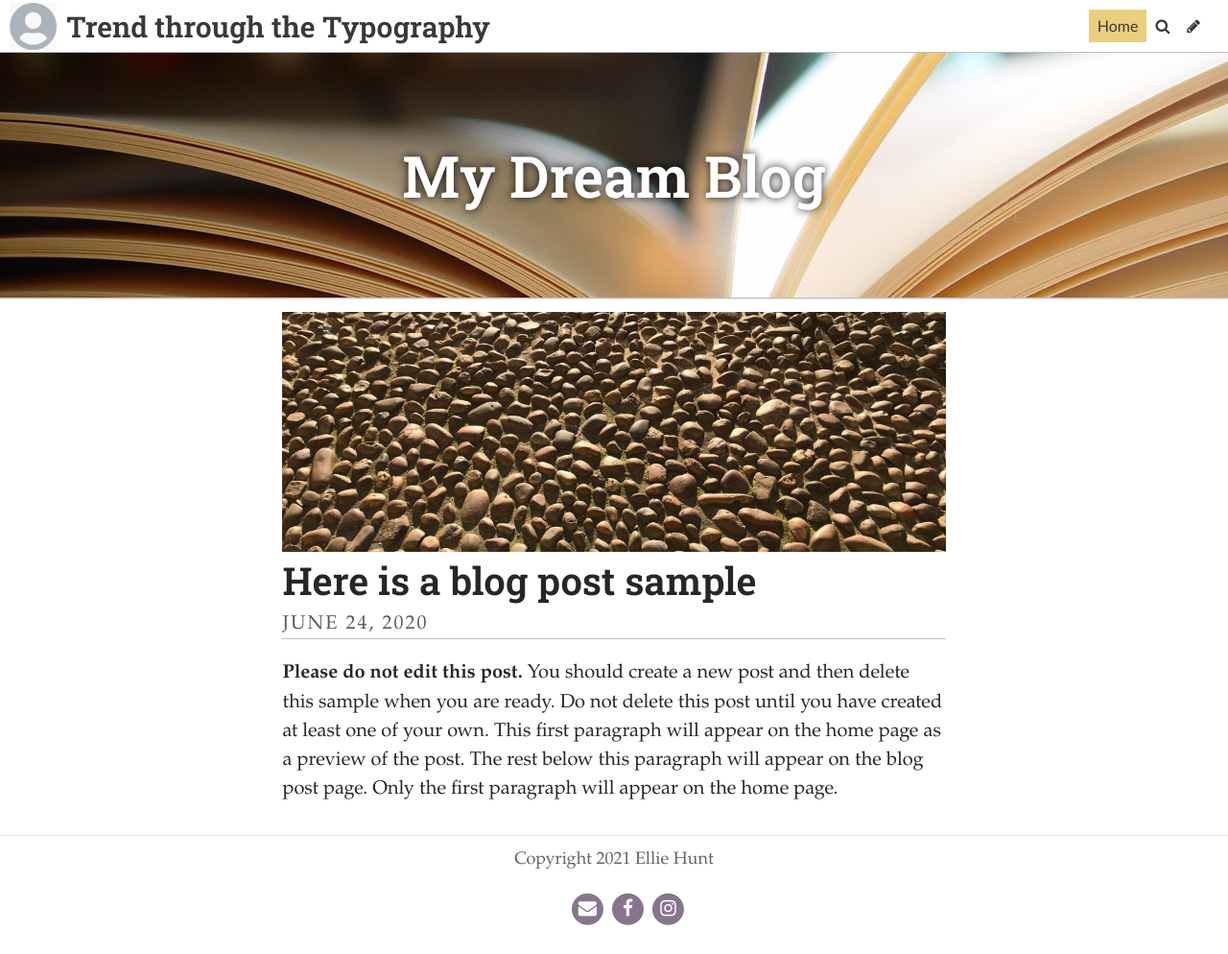
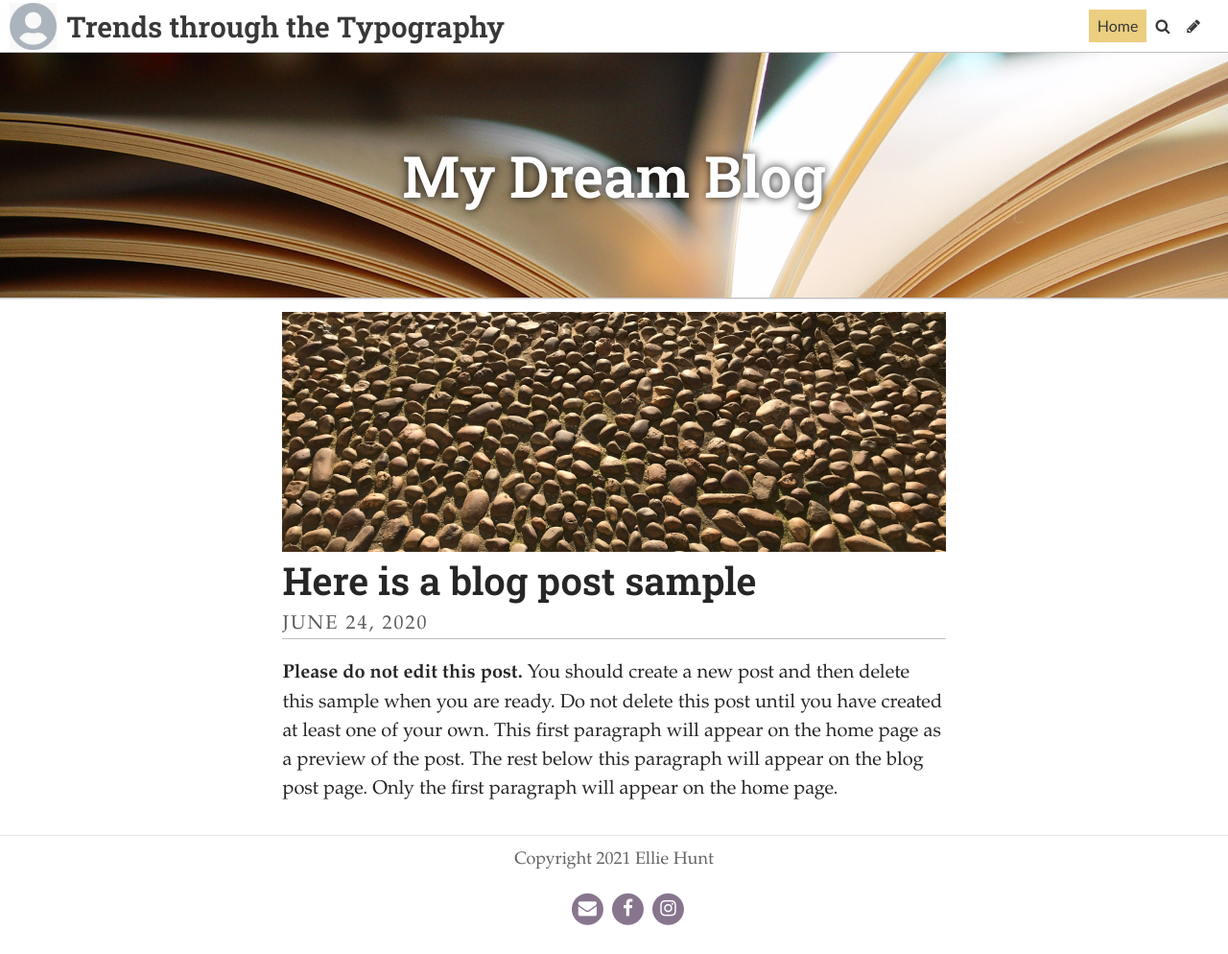
Before and after one commit to elliejadehunt/TttT, a Jekyll site: the page built from index.html, in a window 1280 px wide. Shown: the whole page at 96% size. Built offline with Jekyll 4.4.1, drawn with Linux system fonts in a browser that asks for light colours; some web fonts are replaced; the list of posts is cut into pages by our own code.

Commit message:
Update Settings “general”

```diff
--- a/_data/settings.yml
+++ b/_data/settings.yml
@@ -1,4 +1,4 @@
-title: Trend through the Typography
+title: Trends through the Typography
 description: A website describing the features of typography in fashion brand logos
 footer_text: Copyright 2021 Ellie Hunt
 header_feature_image: ../uploads/pages.jpg
```
